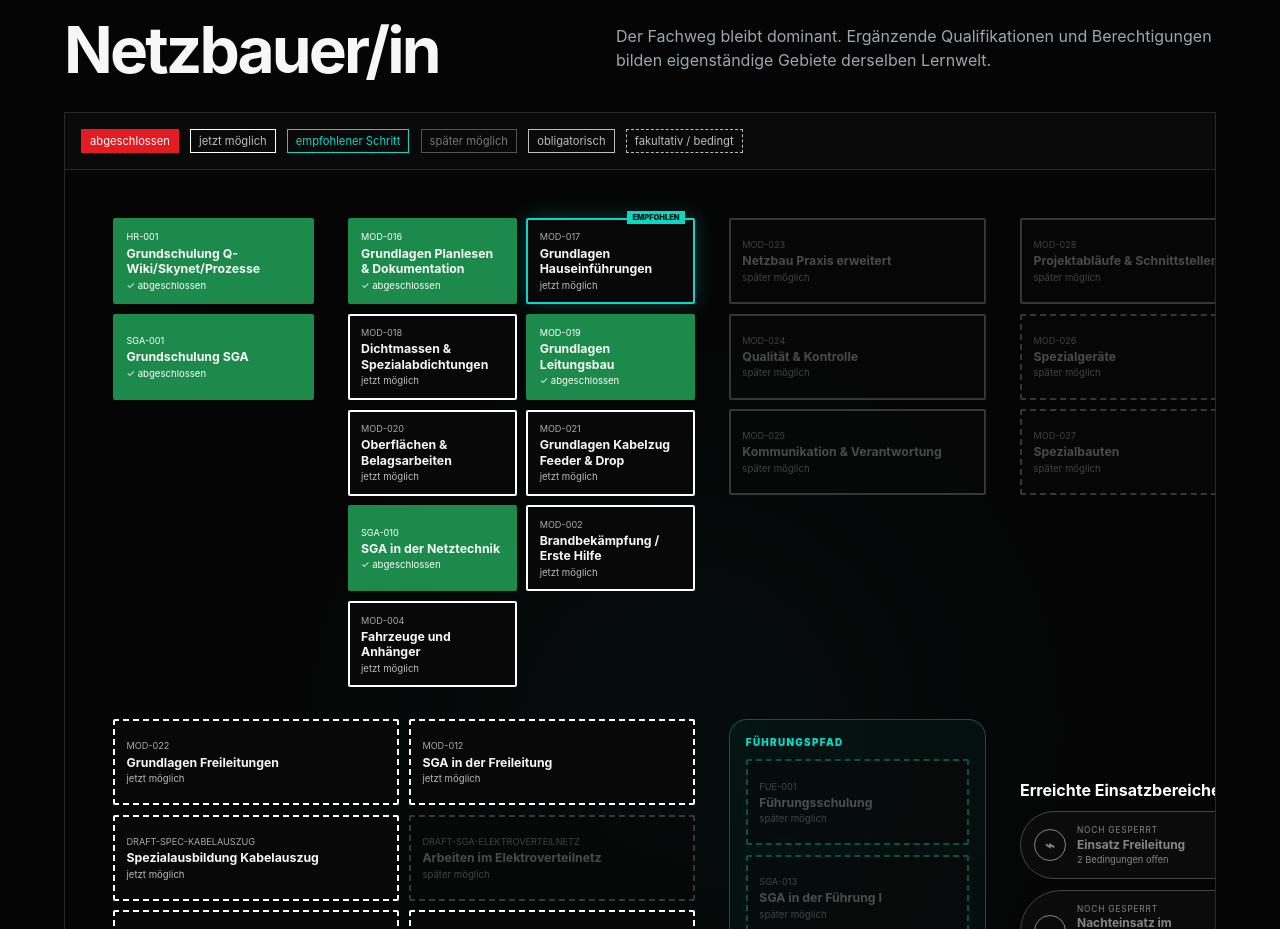
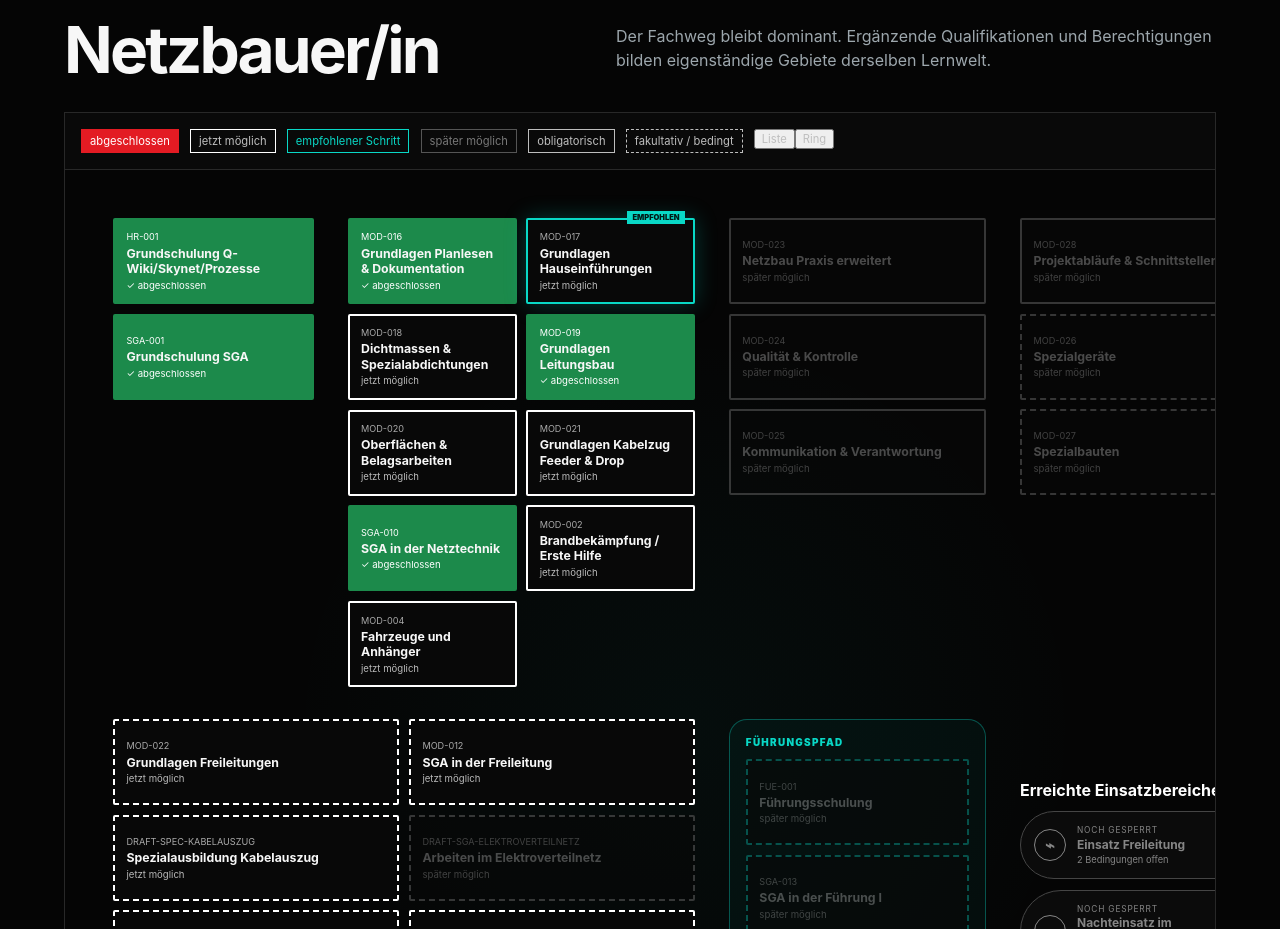
Before and after one commit to MultinetCommunication/mnc-academy-skilltree, a React (Vite) app: page / in a window 1280 px wide. Shown: the part 2242-3171 px from the top of the page. Built offline with nearby package versions, Linux system fonts and the light colour scheme.

Commit message:
Update App.tsx

```diff
--- a/src/App.tsx
+++ b/src/App.tsx
@@ -5,6 +5,7 @@ import { data, AXES, type Axis } from "./lib/types";
 import { deadline, uniqueItems, unlockReleased, expiryState } from "./lib/logic";
 import { Radar } from "./components/Radar";
 import { Map } from "./components/Map";
+import { RingMap } from "./components/RingMap";
 import { DetailPanel } from "./components/DetailPanel";
 
 export default function Home() {
@@ -22,6 +23,7 @@ export default function Home() {
     [completedDates, setCompletedDates] =
       useState<Record<string, string>>({}),
     [today, setToday] = useState(todayIso),
+    [viewMode, setViewMode] = useState<"list" | "ring">("list"),
     [selected, setSelected] = useState<string | null>(null);
 
   const todayDate = useMemo(() => new Date(today), [today]);
@@ -259,12 +261,27 @@ export default function Home() {
         <div className="legend">
           <span className="red">abgeschlossen</span>
           <span className="white">jetzt möglich</span>
-          <span className="teal">empfohlener Schritt</span>
+          {viewMode === "list" && <span className="teal">empfohlener Schritt</span>}
           <span className="grey">später möglich</span>
           <span className="solid">obligatorisch</span>
           <span className="dashed">fakultativ / bedingt</span>
+          <div className="view-toggle">
+            <button
+              className={viewMode === "list" ? "active" : ""}
+              onClick={() => setViewMode("list")}
+            >
+              Liste
+            </button>
+            <button
+              className={viewMode === "ring" ? "active" : ""}
+              onClick={() => setViewMode("ring")}
+            >
+              Ring
+            </button>
+          </div>
         </div>
         <div className="map-scroll">
+          {viewMode === "list" ? (
             <Map
               items={items}
               unlocks={permissionUnlocks}
@@ -275,6 +292,18 @@ export default function Home() {
               onSelect={setSelected}
               internal={mode === "change"}
             />
+          ) : (
+            <RingMap
+              items={items}
+              unlocks={permissionUnlocks}
+              completed={effective}
+              completedDates={completedDates}
+              today={todayDate}
+              selected={selected}
+              onSelect={setSelected}
+              internal={mode === "change"}
+            />
+          )}
         </div>
       </section>
       <DetailPanel
```
Lines whose indentation alone changed are shown as unchanged.
